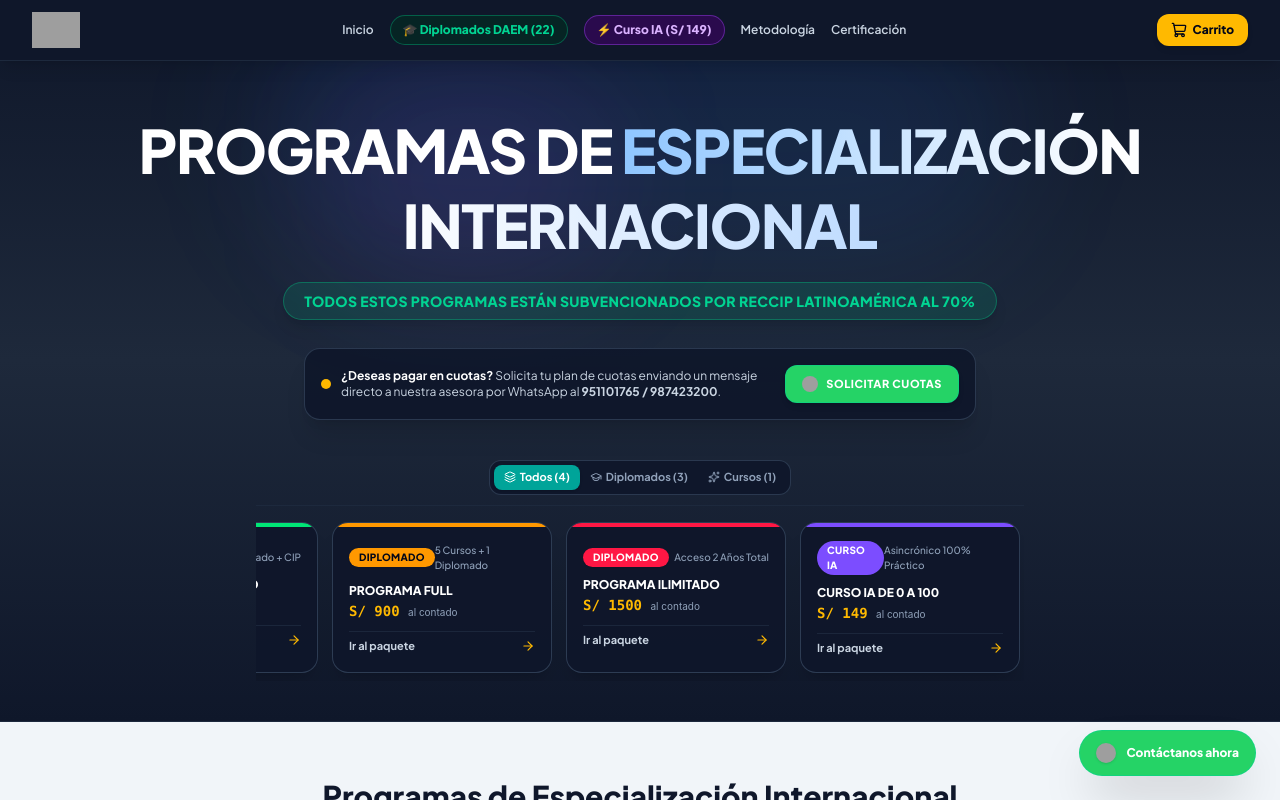
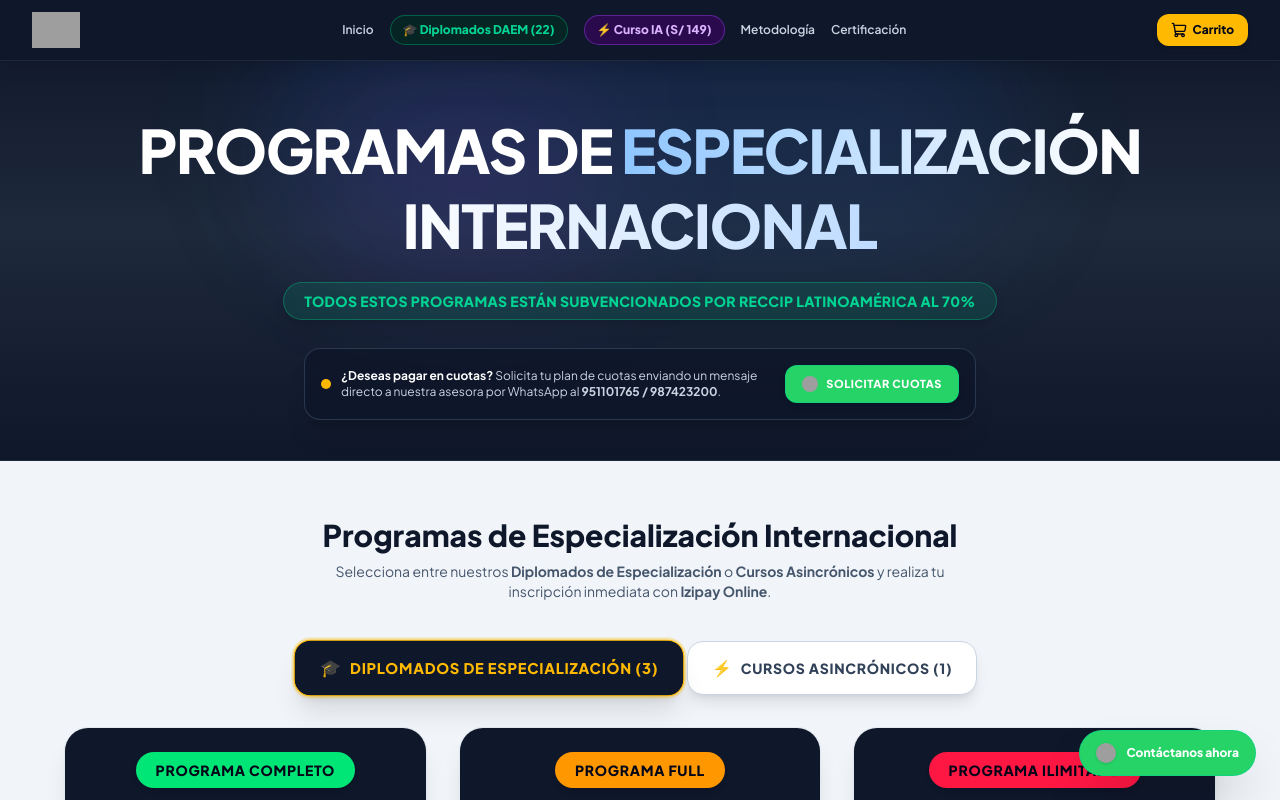
Before and after one commit to jefaturaacademica-ai/pasarela-pago-edumin, a React (Vite) app: page / in a window 1280 px wide. Shown: the top 800 px of the page. Built offline with nearby package versions, Linux system fonts and the light colour scheme; grey boxes are pictures that could not be loaded.

Commit message:
fix: remove horizontal sliding mini-carousel from HeaderBanner

```diff
--- a/src/components/HeaderBanner.jsx
+++ b/src/components/HeaderBanner.jsx
@@ -176,109 +176,6 @@ export default function HeaderBanner({ onOpenAdminPanel, onSelectCategory }) {
             </button>
           </div>
         </div>
-
-        {/* MOBILE & DESKTOP AUTO-SLIDING CAROUSEL WITH CATEGORY TABS */}
-        <div className="pt-5 max-w-3xl mx-auto space-y-3">
-
-          {/* Header Title & Filter Tabs */}
-          <div className="flex items-center justify-center gap-2 border-b border-slate-800 pb-2.5">
-            {/* Filter Tabs: ALL vs DIPLOMADOS vs CURSOS */}
-            <div className="flex items-center bg-slate-900/90 p-1 rounded-xl border border-slate-700/80 text-[11px] font-bold">
-              <button
-                type="button"
-                onClick={() => {
-                  setFilterTab('all');
-                  if (onSelectCategory) onSelectCategory('diplomado');
-                }}
-                className={`px-2.5 py-1 rounded-lg transition-all cursor-pointer flex items-center gap-1 ${
-                  filterTab === 'all'
-                    ? 'bg-[#00a499] text-white shadow-sm'
-                    : 'text-slate-400 hover:text-white'
-                }`}
-              >
-                <Layers className="w-3 h-3" />
-                <span>Todos (4)</span>
-              </button>
-
-              <button
-                type="button"
-                onClick={() => {
-                  setFilterTab('diplomados');
-                  if (onSelectCategory) onSelectCategory('diplomado');
-                }}
-                className={`px-2.5 py-1 rounded-lg transition-all cursor-pointer flex items-center gap-1 ${
-                  filterTab === 'diplomados'
-                    ? 'bg-amber-500 text-slate-950 font-black shadow-sm'
-                    : 'text-slate-400 hover:text-white'
-                }`}
-              >
-                <GraduationCap className="w-3 h-3" />
-                <span>Diplomados (3)</span>
-              </button>
-
-              <button
-                type="button"
-                onClick={() => {
-                  setFilterTab('cursos');
-                  if (onSelectCategory) onSelectCategory('curso');
-                }}
-                className={`px-2.5 py-1 rounded-lg transition-all cursor-pointer flex items-center gap-1 ${
-                  filterTab === 'cursos'
-                    ? 'bg-purple-600 text-white font-black shadow-sm'
-                    : 'text-slate-400 hover:text-white'
-                }`}
-              >
-                <Sparkles className="w-3 h-3" />
-                <span>Cursos (1)</span>
-              </button>
-            </div>
-          </div>
-
-          {/* AUTO-SLIDING CAROUSEL CONTAINER (HIDDEN BROWSER SCROLLBAR) */}
-          <div
-            ref={containerRef}
-            onMouseEnter={() => setIsHovered(true)}
-            onMouseLeave={() => setIsHovered(false)}
-            onTouchStart={() => setIsHovered(true)}
-            onTouchEnd={() => setIsHovered(false)}
-            className="flex overflow-x-auto gap-3.5 pb-2 pt-1 px-1 sm:justify-center text-left scroll-smooth overflow-y-hidden"
-            style={{ scrollbarWidth: 'none', msOverflowStyle: 'none' }}
-          >
-            {filteredItems.map((item) => (
-              <button
-                key={item.id}
-                onClick={() => scrollToPackage(item.id, item.category)}
-                className={`shrink-0 w-[240px] sm:w-[220px] bg-slate-900/95 hover:bg-slate-800/90 border border-slate-700/90 ${item.borderColor} p-4 rounded-2xl transition-all duration-300 shadow-xl cursor-pointer group text-left space-y-2.5 active:scale-95 hover:scale-[1.02] relative overflow-hidden`}
-              >
-                {/* Subtle top color glow line */}
-                <div className={`absolute top-0 left-0 right-0 h-1 ${item.typeBadgeBg}`} />
-
-                <div className="flex items-center justify-between pt-0.5">
-                  <span className={`px-2.5 py-0.5 rounded-full ${item.typeBadgeBg} ${item.typeBadgeText} text-[10px] font-black uppercase tracking-wide shadow-xs`}>
-                    {item.type}
-                  </span>
-                  <span className="text-[10px] text-slate-400 font-medium">{item.detail}</span>
-                </div>
-
-                <div>
-                  <p className="text-xs font-black text-white group-hover:text-amber-400 transition-colors">
-                    {item.title}
-                  </p>
-                  <p className="text-sm font-black font-mono text-amber-400 pt-0.5">
-                    S/ {item.price} <span className="text-[10px] text-slate-400 font-normal font-sans">al contado</span>
-                  </p>
-                </div>
-
-                <div className="pt-1.5 flex items-center justify-between text-[11px] font-bold text-slate-300 group-hover:text-white border-t border-slate-800/90">
-                  <span>Ir al paquete</span>
-                  <ArrowRight className="w-3.5 h-3.5 text-amber-400 group-hover:translate-x-1 transition-transform" />
-                </div>
-              </button>
-            ))}
-          </div>
-
-        </div>
-
       </div>
     </header>
   );
```
